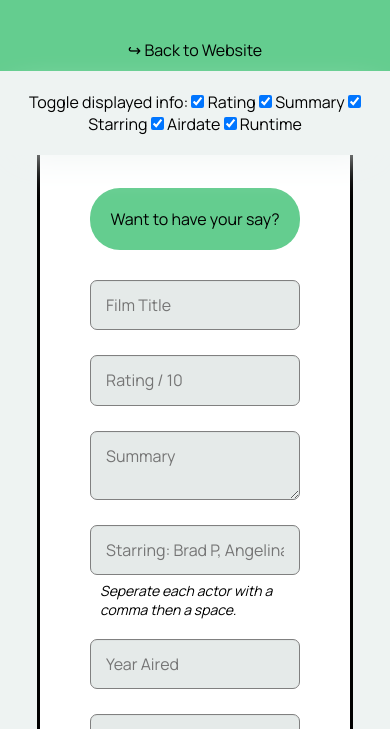
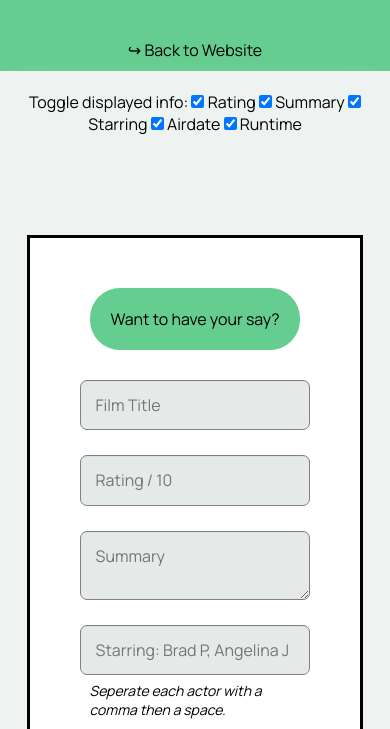
Before and after one commit to isobelbutler/Movie-Data, a plain HTML site: page index.html in a window 390 px wide. Shown: the part 115-844 px from the top of the page. Drawn offline with nearby package versions, Linux system fonts and the light colour scheme.

Commit message:
tiny mobile compat tweak

```diff
--- a/css/styles.css
+++ b/css/styles.css
@@ -239,9 +239,14 @@ button {
   /* Media Queries */
   @media screen and (max-width: 849px) {
     .card-container {
+     grid-template-columns: auto;   }
 
-grid-template-columns: auto;   }
+    section:first-child {
+    padding: 350px 2%;
   }
+  }
+
+
 
   @media screen and (max-width: 1200px) and (min-width: 850px) {
     .card-container {
```
